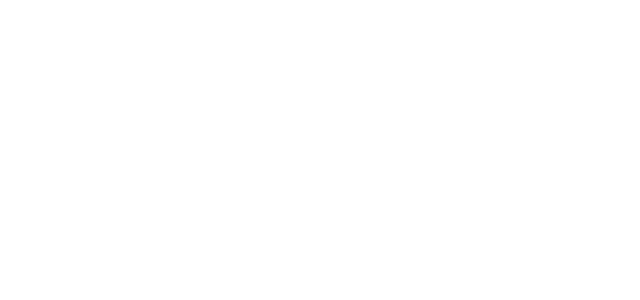
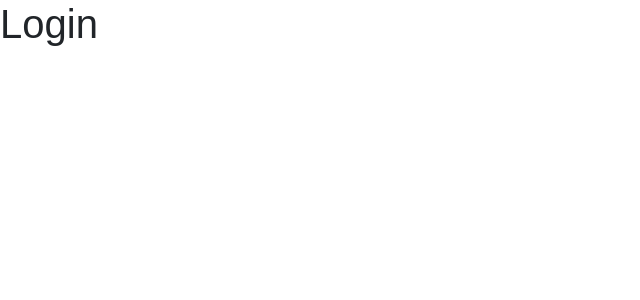
Before and after one commit to gabrielcaiana/MyBestSeries, a Vue app: page /login in a window 1280 px wide. Shown: the top 300 px of the page, without its empty margins (0-640 px from the left). Built offline with nearby package versions, Linux system fonts and the light colour scheme; a web font is replaced by a local one.

Commit message:
configurando rotas iniciais do projeto

```diff
--- a/src/main.js
+++ b/src/main.js
@@ -8,7 +8,7 @@ import './assets/scss/app.scss'
 Vue.config.productionTip = false
 
 new Vue({
-  router,
-  store,
-  render: h => h(App)
+	router,
+	store,
+	render: h => h(App)
 }).$mount('#app')
--- /dev/null
+++ b/src/modules/auth/index.js
@@ -0,0 +1 @@
+export { default as routes } from './routes'
--- /dev/null
+++ b/src/modules/auth/routes.js
@@ -0,0 +1,7 @@
+export default [
+  {
+    path: '/login',
+    name: 'login',
+    component: () => import('./views/Login')
+  }
+]
--- /dev/null
+++ b/src/modules/auth/views/Login.vue
@@ -0,0 +1,11 @@
+<template>
+  <div>
+    <h1>Login</h1>
+  </div>
+</template>
+
+<script>
+export default {}
+</script>
+
+<style></style>
--- a/src/router/index.js
+++ b/src/router/index.js
@@ -1,15 +1,8 @@
 import Vue from 'vue'
 import VueRouter from 'vue-router'
+import routes from './routes'
 
 Vue.use(VueRouter)
-
-const routes = [
-  {
-    path: '/',
-    name: 'Home',
-    component: () => import('../views/Home')
-  }
-]
 
 const router = new VueRouter({
   mode: 'history',
--- /dev/null
+++ b/src/router/routes.js
@@ -0,0 +1,7 @@
+import { routes as auth } from '../modules/auth'
+import { routes as home } from '../views/home'
+
+export default [
+	...auth,
+	...home
+]
--- a/src/views/Home.vue
+++ b/src/views/home/Home.vue
@@ -1,6 +1,6 @@
 <template>
   <div class="home">
-    <h1>Hello World</h1>
+    <h1>Home</h1>
   </div>
 </template>
 
--- /dev/null
+++ b/src/views/home/index.js
@@ -0,0 +1 @@
+export { default as routes } from './routes'
--- /dev/null
+++ b/src/views/home/routes.js
@@ -0,0 +1,7 @@
+export default [
+	{
+		path: '/',
+		name: 'Home',
+		component: () => import('./Home')
+	}
+]
```
Also changed, not shown: .eslintrc.js.
